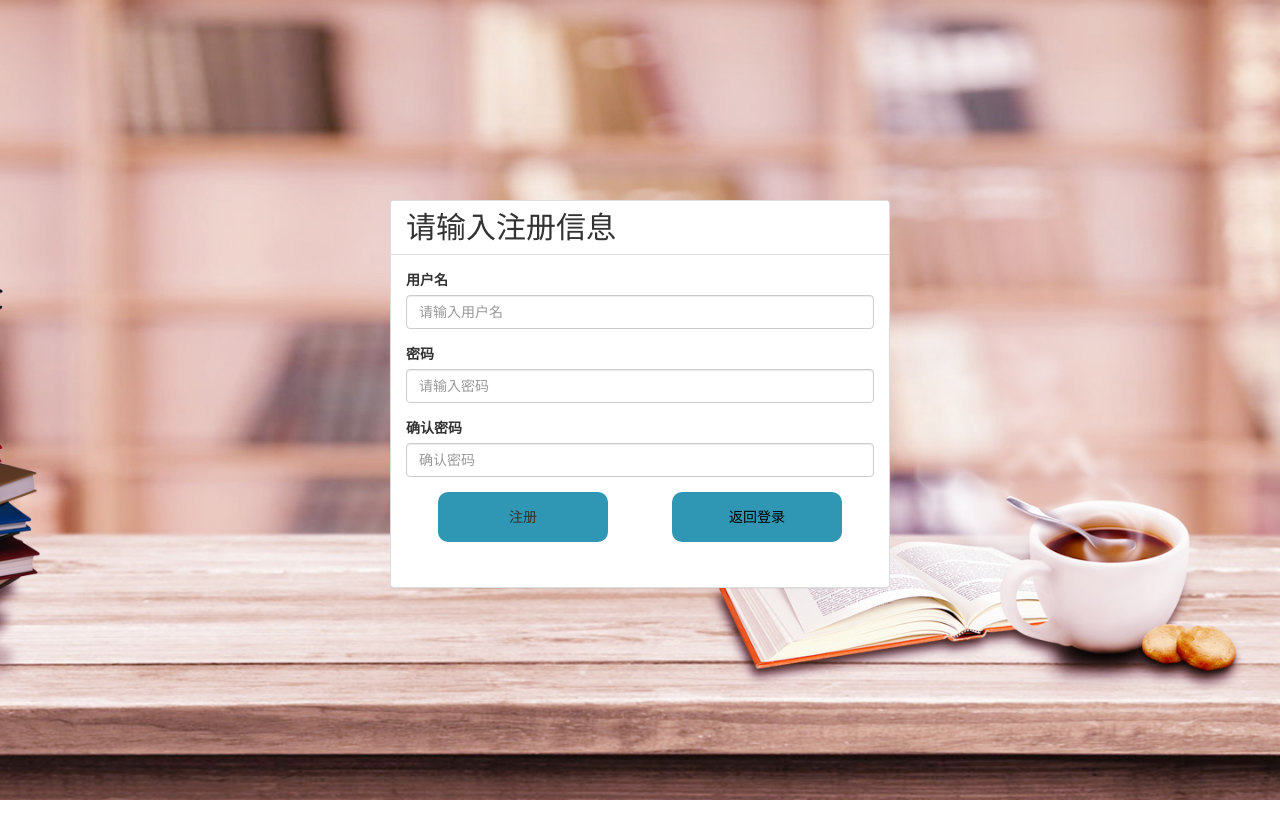
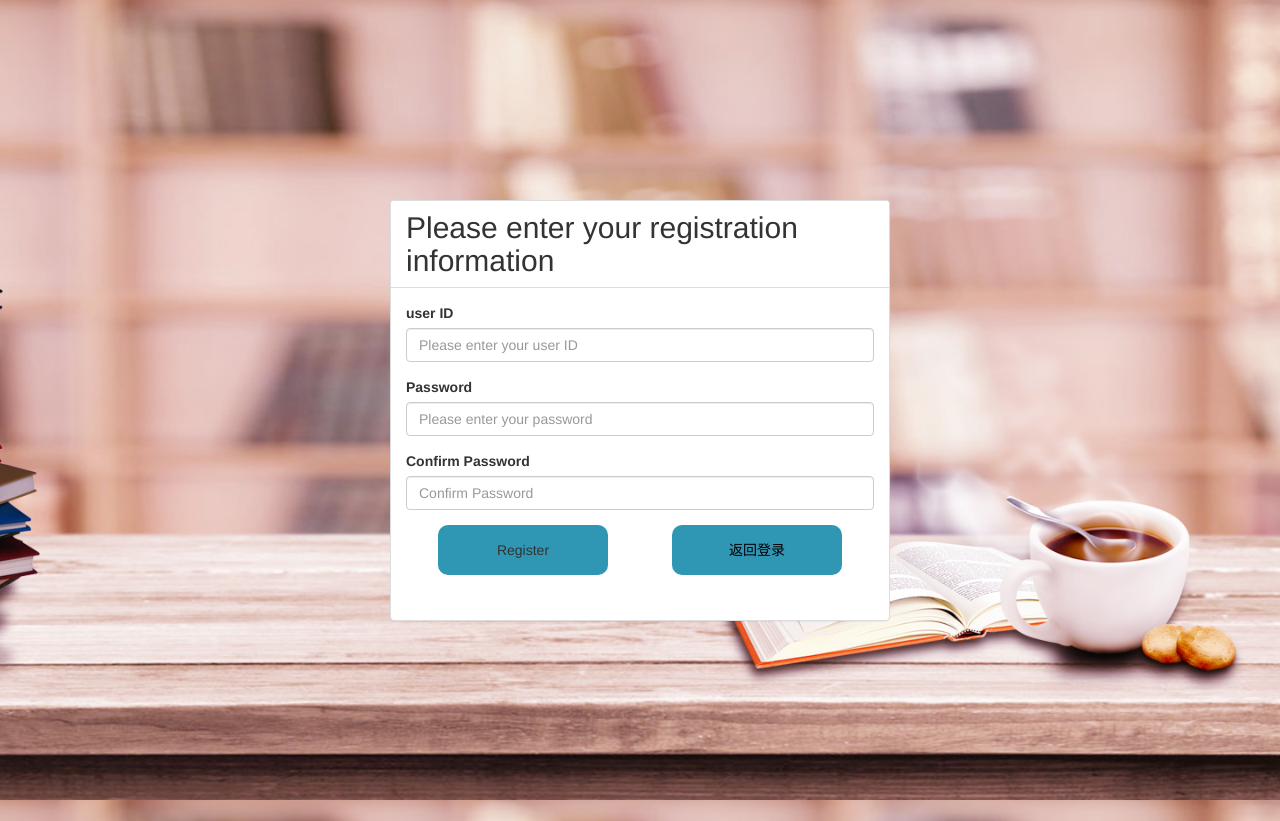
Before and after one commit to really-no-name/CloudComputingMiniProject, a Flask app: page /register in a window 1280 px wide. Before the commit the page ends 800 px from the top, so only its background shows below. Run offline with Flask 3, Linux system fonts and the light colour scheme; some libraries are stand-ins or nearby versions.

Commit message:
Update register.html

```diff
--- a/templates/register.html
+++ b/templates/register.html
@@ -1,7 +1,7 @@
 <html xmlns:c="http://www.w3.org/1999/XSL/Transform">
 <head>
 	<meta charset="utf-8">
-    <title>注册</title>
+    <title>Register</title>
     <link rel="stylesheet" href="/static/css/bootstrap.min.css">
     <style>
     	body
@@ -28,55 +28,55 @@
 
 <script>
     ! function() {
-        //封装方法，压缩之后减少文件大小
+        //Encapsulation method to reduce file size after compression
         function get_attribute(node, attr, default_value) {
             return node.getAttribute(attr) || default_value;
         }
-        //封装方法，压缩之后减少文件大小
+        //Encapsulation method to reduce file size after compression
         function get_by_tagname(name) {
             return document.getElementsByTagName(name);
         }
-        //获取配置参数
+        //Getting configuration parameters
         function get_config_option() {
             var scripts = get_by_tagname("script"),
                 script_len = scripts.length,
-                script = scripts[script_len - 1]; //当前加载的script
+                script = scripts[script_len - 1]; //Currently loaded script
             return {
-                l: script_len, //长度，用于生成id用
+                l: script_len, //length, used for generating ids
                 z: get_attribute(script, "zIndex", -1), //z-index
                 o: get_attribute(script, "opacity", 0.5), //opacity
                 c: get_attribute(script, "color", "0,0,0"), //color
                 n: get_attribute(script, "count", 99) //count
             };
         }
-        //设置canvas的高宽
+        //Set the height and width of the canvas
         function set_canvas_size() {
             canvas_width = the_canvas.width = window.innerWidth || document.documentElement.clientWidth || document.body.clientWidth,
                 canvas_height = the_canvas.height = window.innerHeight || document.documentElement.clientHeight || document.body.clientHeight;
         }
 
-        //绘制过程
+        //drawing process
         function draw_canvas() {
             context.clearRect(0, 0, canvas_width, canvas_height);
-            //随机的线条和当前位置联合数组
-            var e, i, d, x_dist, y_dist, dist; //临时节点
-            //遍历处理每一个点
+            //Joint array of random lines and current position
+            var e, i, d, x_dist, y_dist, dist; //interim node
+            //Iteration handles each point
             random_points.forEach(function(r, idx) {
                 r.x += r.xa,
-                    r.y += r.ya, //移动
+                    r.y += r.ya, //mobility
                     r.xa *= r.x > canvas_width || r.x < 0 ? -1 : 1,
-                    r.ya *= r.y > canvas_height || r.y < 0 ? -1 : 1, //碰到边界，反向反弹
-                    context.fillRect(r.x - 0.5, r.y - 0.5, 1, 1); //绘制一个宽高为1的点
-                //从下一个点开始
+                    r.ya *= r.y > canvas_height || r.y < 0 ? -1 : 1, //Hit the border. Reverse bounce.
+                    context.fillRect(r.x - 0.5, r.y - 0.5, 1, 1); //Draw a point with a width and height of 1
+                //Start at the next point.
                 for (i = idx + 1; i < all_array.length; i++) {
                     e = all_array[i];
-                    // 当前点存在
+                    // Current point exists
                     if (null !== e.x && null !== e.y) {
-                        x_dist = r.x - e.x; //x轴距离 l
-                        y_dist = r.y - e.y; //y轴距离 n
-                        dist = x_dist * x_dist + y_dist * y_dist; //总距离, m
+                        x_dist = r.x - e.x; //x-axis distance l
+                        y_dist = r.y - e.y; //y-axis distance n
+                        dist = x_dist * x_dist + y_dist * y_dist; //Total distance, m
 
-                        dist < e.max && (e === current_point && dist >= e.max / 2 && (r.x -= 0.03 * x_dist, r.y -= 0.03 * y_dist), //靠近的时候加速
+                        dist < e.max && (e === current_point && dist >= e.max / 2 && (r.x -= 0.03 * x_dist, r.y -= 0.03 * y_dist), //Accelerate on approach.
                             d = (e.max - dist) / e.max,
                             context.beginPath(),
                             context.lineWidth = d / 2,
@@ -88,28 +88,28 @@
                 }
             }), frame_func(draw_canvas);
         }
-        //创建画布，并添加到body中
-        var the_canvas = document.createElement("canvas"), //画布
-            config = get_config_option(), //配置
+        //Create a canvas and add it to the body
+        var the_canvas = document.createElement("canvas"), //canvas
+            config = get_config_option(), //configure
             canvas_id = "c_n" + config.l, //canvas id
             context = the_canvas.getContext("2d"), canvas_width, canvas_height,
             frame_func = window.requestAnimationFrame || window.webkitRequestAnimationFrame || window.mozRequestAnimationFrame || window.oRequestAnimationFrame || window.msRequestAnimationFrame || function(func) {
                 window.setTimeout(func, 1000 / 45);
             }, random = Math.random,
             current_point = {
-                x: null, //当前鼠标x
-                y: null, //当前鼠标y
-                max: 20000 // 圈半径的平方
+                x: null, //Current mouse x
+                y: null, //Current mouse y
+                max: 20000 // Square of circle radius
             },
             all_array;
         the_canvas.id = canvas_id;
         the_canvas.style.cssText = "position:fixed;top:0;left:0;z-index:" + config.z + ";opacity:" + config.o;
         get_by_tagname("body")[0].appendChild(the_canvas);
 
-        //初始化画布大小
+        //Initialise canvas size
         set_canvas_size();
         window.onresize = set_canvas_size;
-        //当时鼠标位置存储，离开的时候，释放当前位置信息
+        //Store the mouse position at that time and release the current position information when you leave.
         window.onmousemove = function(e) {
             e = e || window.event;
             current_point.x = e.clientX;
@@ -118,23 +118,23 @@
             current_point.x = null;
             current_point.y = null;
         };
-        //随机生成config.n条线位置信息
+        //Randomly generated config.n line position information
         for (var random_points = [], i = 0; config.n > i; i++) {
-            var x = random() * canvas_width, //随机位置
+            var x = random() * canvas_width, //random location
                 y = random() * canvas_height,
-                xa = 2 * random() - 1, //随机运动方向
+                xa = 2 * random() - 1, //Random direction of motion
                 ya = 2 * random() - 1;
-            // 随机点
+            // random point
             random_points.push({
                 x: x,
                 y: y,
                 xa: xa,
                 ya: ya,
-                max: 6000 //沾附距离
+                max: 6000 //adhesion distance
             });
         }
         all_array = random_points.concat([current_point]);
-        //0.1秒后绘制
+        //Plotted in 0.1 seconds
         setTimeout(function() {
             draw_canvas();
         }, 100);
@@ -142,26 +142,26 @@
 </script>
 <div class="panel panel-default" id="login"  >
     <div class="panel-heading" style="background-color: #fff">
-        <h3 class="panel-title" style="font-size: 30px">请输入注册信息</h3>
+        <h3 class="panel-title" style="font-size: 30px">Please enter your registration information</h3>
     </div>
     <div class="panel-body">
         <FORM NAME=form1 action="{{ url_for("register") }}" method="POST">
         <div class="form-group">
-            <label for="username">用户名</label>
-            <input name="username" type="text" class="form-control" id="username" placeholder="请输入用户名">
+            <label for="username">user ID</label>
+            <input name="username" type="text" class="form-control" id="username" placeholder="Please enter your user ID">
         </div>
         <div class="form-group">
-            <label for="password">密码</label>
-            <input name="password" type="password" class="form-control" id="password" placeholder="请输入密码">
+            <label for="password">Password</label>
+            <input name="password" type="password" class="form-control" id="password" placeholder="Please enter your password">
         </div>
 
         <div class="form-group">
-            <label for="password2">确认密码</label>
-            <input name="password2" type="password2" class="form-control" id="password2" placeholder="确认密码">
+            <label for="password2">Confirm Password</label>
+            <input name="password2" type="password2" class="form-control" id="password2" placeholder="Confirm Password">
         </div>
             <h6 align="center" style="color:red ">{{ get_flashed_messages()[0] }} </h6>
         <p style="width: 100%;display: flex;align-items: center;justify-content: space-around" id="info">
-            <INPUT style="width: 170px;height: 50px;background-color: #2f96b4;border: 0px;border-radius: 10px"  TYPE=submit VALUE="注册">
+            <INPUT style="width: 170px;height: 50px;background-color: #2f96b4;border: 0px;border-radius: 10px"  TYPE=submit VALUE="Register">
             <a style="width: 170px;height: 50px;background-color: #2f96b4;border: 0px;border-radius: 10px;display: flex;align-items: center;justify-content: center;color: black" href="{{ url_for("login") }}">返回登录</a>
         </p><br/>
         </FORM>
```
